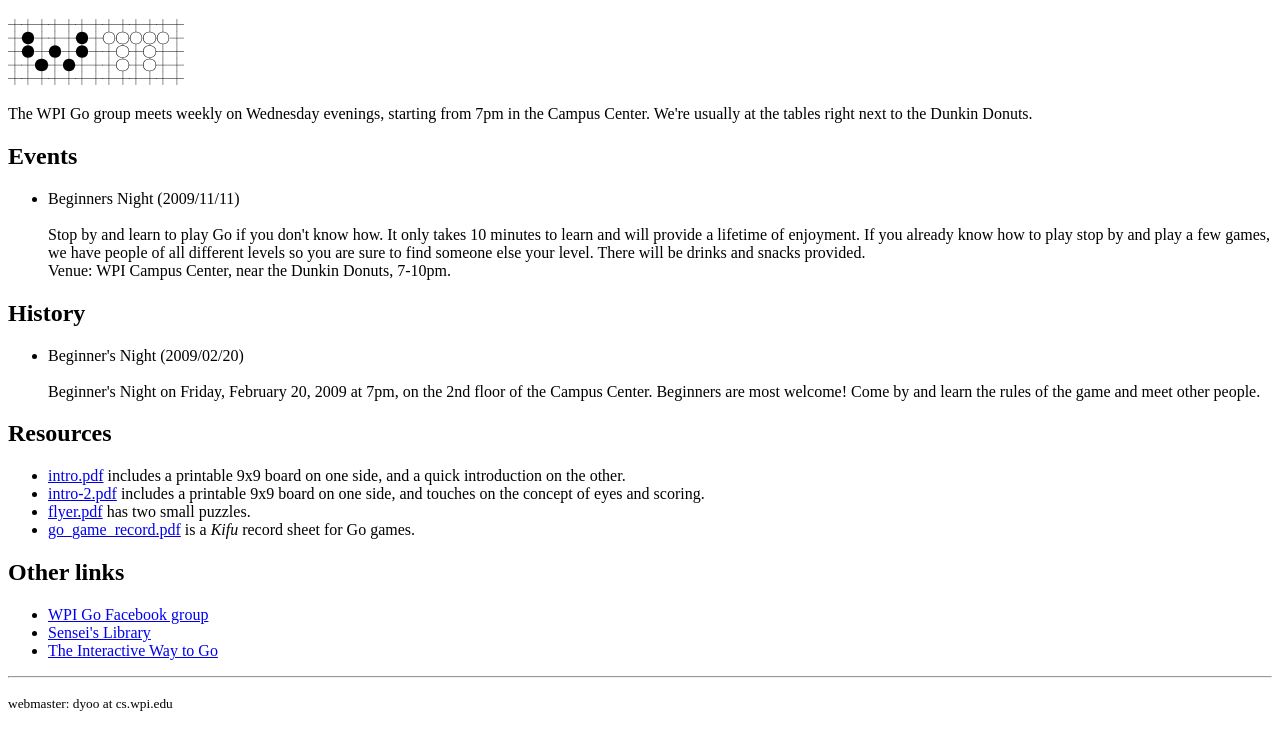
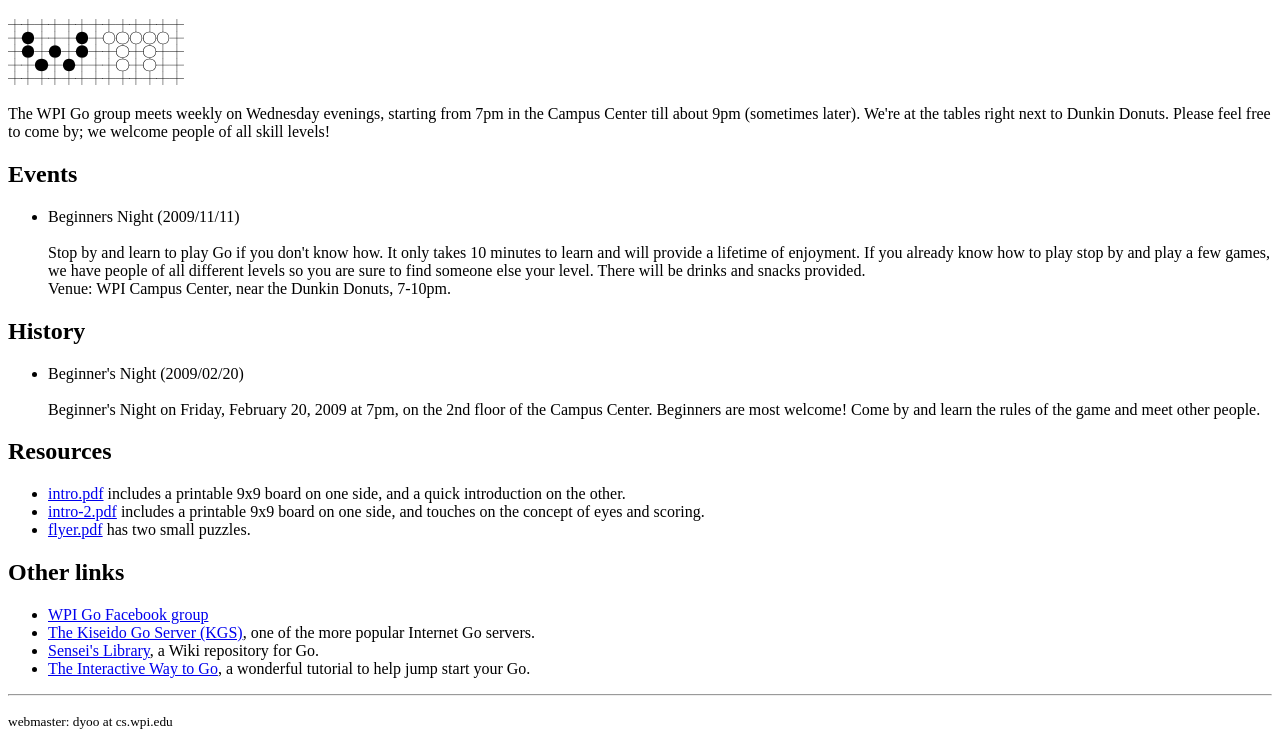
Before and after one commit to dyoo/go-fliers, a plain HTML site: page htdocs/index.html in a window 1280 px wide. Shown: the part 61-807 px from the top of the page. Drawn offline with Linux system fonts and the light colour scheme.

Commit message:
light edits.

```diff
--- a/htdocs/index.html
+++ b/htdocs/index.html
@@ -9,9 +9,12 @@
 <h1>WPI Go</h1>
 <p><img src="wpi-icon.png" alt="WPI Go Icon"/></p>
 
-The WPI Go group meets weekly on Wednesday evenings, starting from 7pm
-in the Campus Center.  We're usually at the tables right next to the
-Dunkin Donuts.
+<p>The WPI Go group meets weekly on Wednesday evenings, starting from
+7pm in the Campus Center till about 9pm (sometimes later).  We're
+at the tables right next to Dunkin Donuts.  Please feel
+free to come by; we welcome people of all skill levels!
+</p>
+
 
 <h2>Events</h2>
 <ul>
@@ -58,8 +61,8 @@ on one side, and touches on the concept of eyes and scoring.</li>
 
 
 <!-- Kifu source: http://senseis.xmp.net/?GameRecordForm  -->
-<li><a href="go_game_record.pdf">go_game_record.pdf</a> is a
-<i>Kifu</i> record sheet for Go games.</li>
+<!-- <li><a href="go_game_record.pdf">go_game_record.pdf</a> is a -->
+<!-- <i>Kifu</i> record sheet for Go games.</li> -->
 
 </ul>
 
@@ -70,9 +73,11 @@ on one side, and touches on the concept of eyes and scoring.</li>
 
 <li><a href="http://www.facebook.com/group.php?gid=51287652540">WPI Go Facebook group</a></li>
 
-<li><a href="http://senseis.xmp.net/">Sensei's Library</a></li>
+<li><a href="http://gokgs.com/">The Kiseido Go Server (KGS)</a>, one of the more popular Internet Go servers.</li>
 
-<li><a href="http://playgo.to/interactive/">The Interactive Way to Go</a></li>
+<li><a href="http://senseis.xmp.net/">Sensei's Library</a>, a Wiki repository for Go.</li>
+
+<li><a href="http://playgo.to/interactive/">The Interactive Way to Go</a>, a wonderful tutorial to help jump start your Go.</li>
 </ul>
 
 <hr/>
```
